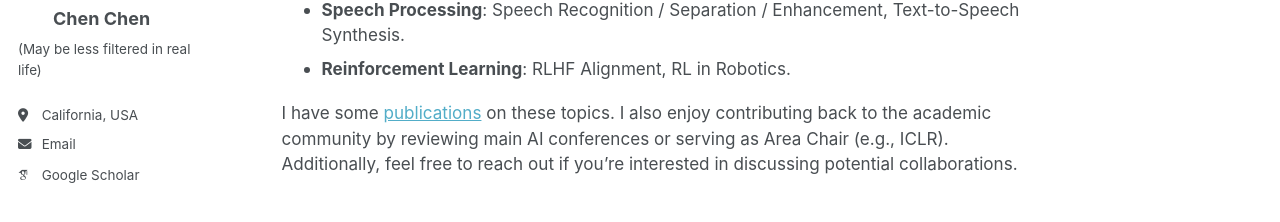
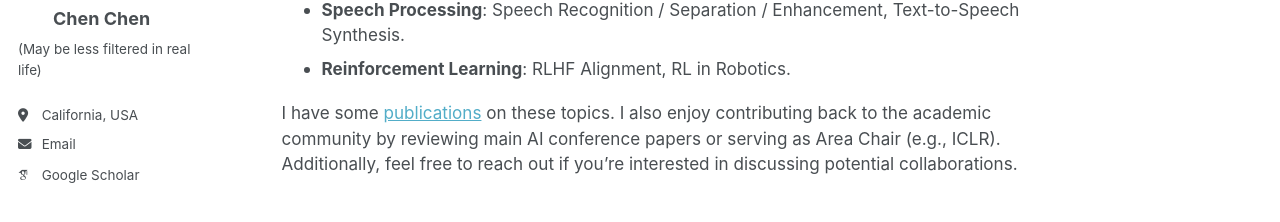
Before and after one commit to cchen1436/cchen1436.github.io, a Jekyll site: the page built from _pages/about.md, in a window 1280 px wide. Shown: the part 272-494 px from the top of the page. Built offline with Jekyll 4.4.1, drawn with Linux system fonts in a browser that asks for light colours; some web fonts are replaced; a script that is not in the unit is left out.

Commit message:
Update about.md

```diff
--- a/_pages/about.md
+++ b/_pages/about.md
@@ -15,4 +15,4 @@ Prior to this, I received my PhD from Nanyang Technological University in 2025,
 - **Speech Processing**: Speech Recognition / Separation / Enhancement, Text-to-Speech Synthesis.
 - **Reinforcement Learning**: RLHF Alignment, RL in Robotics.
 
-I have some [publications](https://scholar.google.com/citations?user=uUmSp1QAAAAJ) on these topics. I also enjoy contributing back to the academic community by reviewing main AI conferences or serving as Area Chair (e.g., ICLR). Additionally, feel free to reach out if you're interested in discussing potential collaborations.
+I have some [publications](https://scholar.google.com/citations?user=uUmSp1QAAAAJ) on these topics. I also enjoy contributing back to the academic community by reviewing main AI conference papers or serving as Area Chair (e.g., ICLR). Additionally, feel free to reach out if you're interested in discussing potential collaborations.
```
